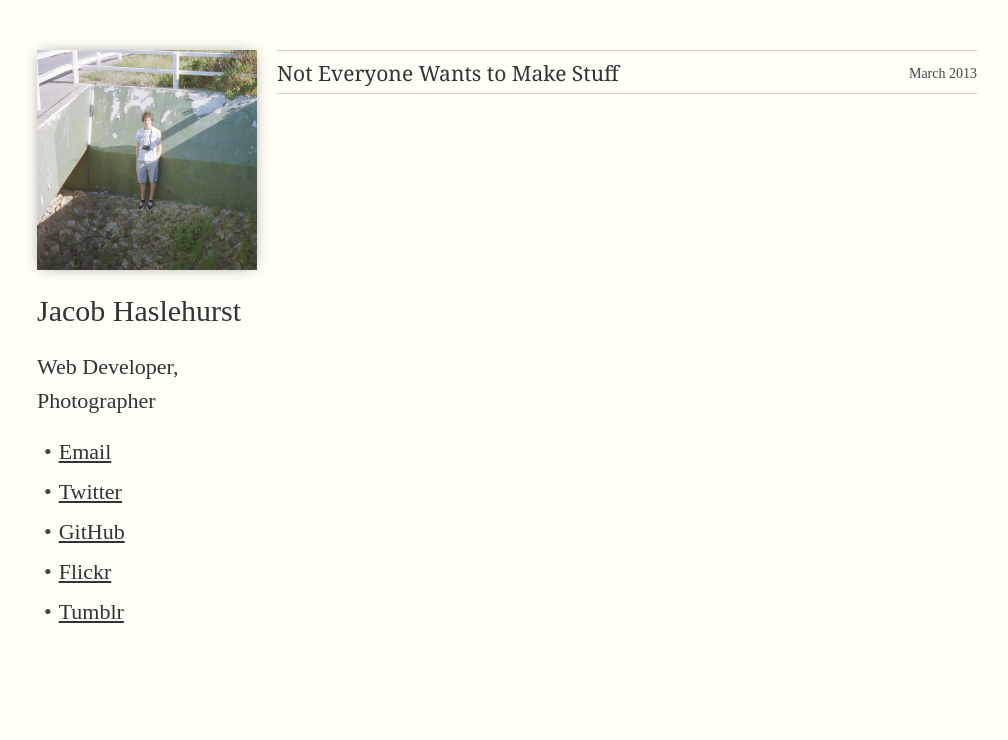
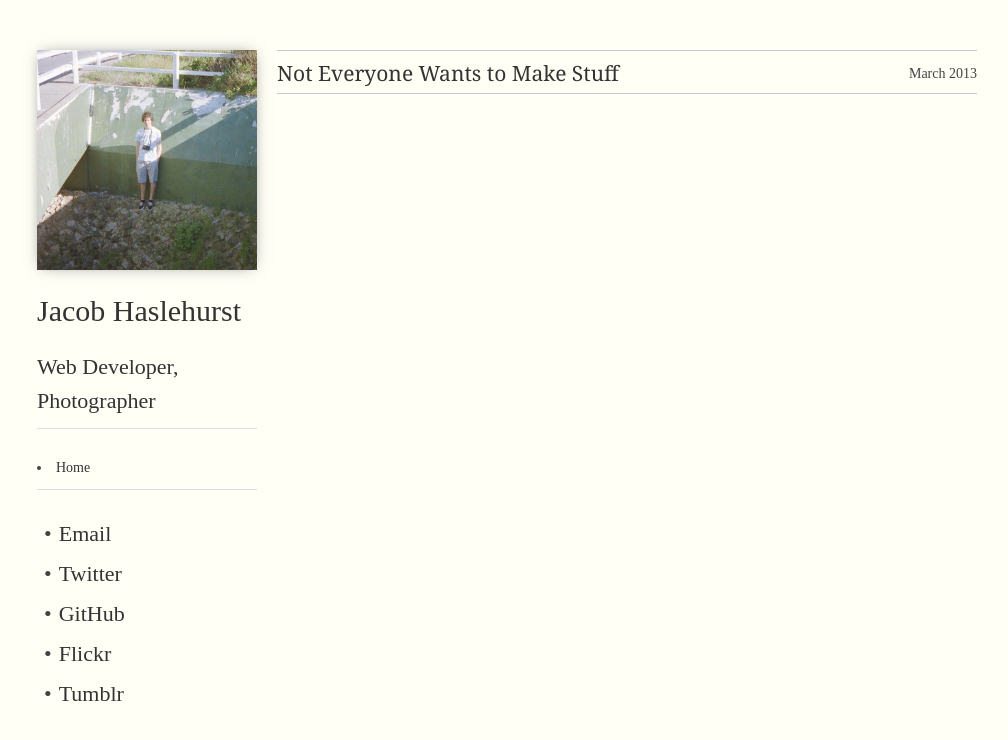
Before and after one commit to jacobh/hzy, a Jekyll site: the page built from index.html, in a window 1280 px wide. Shown: the top 740 px of the page, without its empty margins (123-1131 px from the left). Built offline with Jekyll 4.4.1, drawn with Linux system fonts in a browser that asks for light colours.

Commit message:
Tweaked main template to allow for navigation

```diff
--- a/_layouts/default.html
+++ b/_layouts/default.html
@@ -1,7 +1,7 @@
 <!DOCTYPE html>
 <html>
 <head>
-    {% if page.title %}
+    {% if page.title and page.title != 'Home' %}
         <title>{{ page.title }} - Jacob Haslehurst</title>
     {% else %}
         <title>Jacob Haslehurst</title>
@@ -29,12 +29,19 @@
             </a>
             <h1 class="name"><a class="underline-on-hover" href="/">Jacob Haslehurst</a></h1>
             <h3>Web Developer, Photographer</h3>
+            <hr>
+            <nav>
+                {% for page in site.pages %}
+                    <li><a class='underline-on-hover' href="{{ page.url }}">{{ page.title }}</a></li>
+                {% endfor %}
+            </nav>
+            <hr>
             <ul class="links">
-                <li><a href="mailto:jacob@haslehurst.net">Email</a></li>
-                <li><a href="http://www.twitter.com/hzy_">Twitter</a></li>
-                <li><a href="http://github.com/hzy-">GitHub</a></li>
-                <li><a href="http://flickr.com/photos/jhaslehurst">Flickr</a></li>
-                <li><a href="http://blog.haslehurst.net">Tumblr</a></li>
+                <li><a class='underline-on-hover' href="mailto:jacob@haslehurst.net">Email</a></li>
+                <li><a class='underline-on-hover' href="http://www.twitter.com/hzy_">Twitter</a></li>
+                <li><a class='underline-on-hover' href="http://github.com/hzy-">GitHub</a></li>
+                <li><a class='underline-on-hover' href="http://flickr.com/photos/jhaslehurst">Flickr</a></li>
+                <li><a class='underline-on-hover' href="http://blog.haslehurst.net">Tumblr</a></li>
             </ul>
         </div>
         <div class="twelve columns omega">
```
